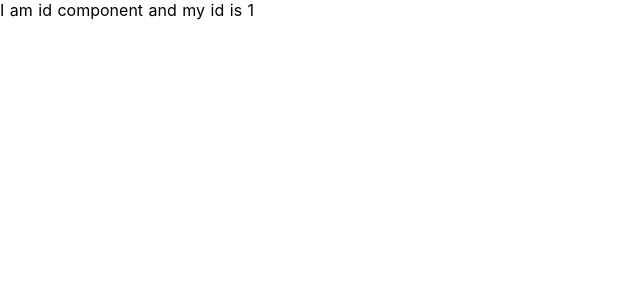
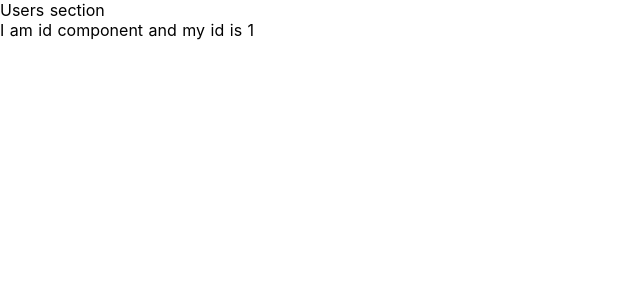
Before and after one commit to AndreiEgorov/nuxt-features, a Nuxt app: page /users/1 in a window 1280 px wide. Shown: the top 300 px of the page, without its empty margins (0-640 px from the left). Built offline with nearby package versions, Linux system fonts and the light colour scheme.

Commit message:
Add Layout

```diff
--- /dev/null
+++ b/layouts/users.vue
@@ -0,0 +1,19 @@
+<template>
+  <div>
+    <header>
+      Users section
+    </header>
+    <nuxt />
+  </div>
+</template>
+
+
+<script>
+    export default {
+        name: "users"
+    }
+</script>
+
+<style scoped>
+
+</style>
--- a/pages/users/_id.vue
+++ b/pages/users/_id.vue
@@ -7,6 +7,7 @@
 <script>
     export default {
       name: "_id",
+      layout: "users",
 
       // NUXT-SPECIFIC feature "validate"  to make sure only valid dynamic url segments reach a specific url
       // validate should return true
--- a/pages/users/index.vue
+++ b/pages/users/index.vue
@@ -6,7 +6,8 @@
 
 <script>
   export default {
-    name: "users"
+    name: "users",
+    layout: "users"
   }
 </script>
 
```
